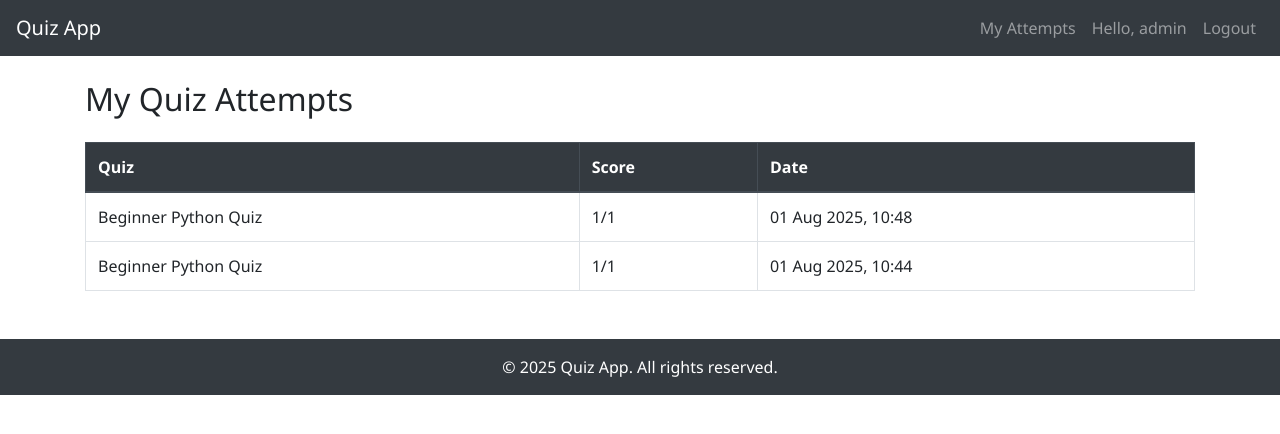
After one commit to Shinxhan/quiz-app, a Django app: page /my-attempts/ in a window 1280 px wide. The commit adds this page. Shown: the top 434 px of the page. Run offline with Django 5.2, Linux system fonts and the light colour scheme; a user stored in the database is signed in; data comes from the database, SQL or seed files in the repository; both versions use the stored data as it was after the commit; some libraries are stand-ins or nearby versions.

Commit message:
laptop push

```diff
--- a/core/models.py
+++ b/core/models.py
@@ -1,4 +1,7 @@
 from django.db import models
+
+from django.contrib.auth.models import User
+
 class Category(models.Model):
     name = models.CharField(max_length=100, unique=True)
     def __str__(self):
@@ -20,3 +23,18 @@ class Option(models.Model):
     is_correct = models.BooleanField(default=False)
     def __str__(self):
         return f"{self.text} ({'Correct' if self.is_correct else 'Wrong'})"
+
+class Attempt(models.Model):
+    user = models.ForeignKey(User, on_delete=models.CASCADE)
+    quiz = models.ForeignKey(Quiz, on_delete=models.CASCADE)
+    score = models.IntegerField()
+    total = models.IntegerField()
+    completed_at = models.DateTimeField(auto_now_add=True)
+
+    def __str__(self):
+        return f"{self.user.username} - {self.quiz.title} ({self.score}/{self.total})"
+
+class Answer(models.Model):
+    attempt = models.ForeignKey(Attempt, on_delete=models.CASCADE)
+    question = models.ForeignKey(Question, on_delete=models.CASCADE)
+    selected_option = models.ForeignKey(Option, on_delete=models.CASCADE)
--- a/core/views.py
+++ b/core/views.py
@@ -6,6 +6,92 @@ from django.contrib.auth import authenticate, login, logout
 from django.contrib.auth.decorators import login_required
 from .models import Category
 from .models import Quiz
+from django.shortcuts import get_object_or_404
+from .models import Quiz, Question
+from django.contrib.auth.decorators import login_required
+from .models import Option
+from .models import Attempt, Answer
+
+@login_required
+def my_attempts(request):
+    attempts = Attempt.objects.filter(user=request.user).order_by('-completed_at')
+    return render(request, 'core/my_attempts.html', {'attempts': attempts})
+
+@login_required
+def quiz_result(request):
+    score = request.session.get('score', 0)
+    quiz_id = request.session.get('quiz_id')
+    quiz = get_object_or_404(Quiz, pk=quiz_id)
+    total_questions = quiz.question_set.count()
+    answers = request.session.get('answers', {})
+
+    # Save attempt
+    attempt = Attempt.objects.create(
+        user=request.user,
+        quiz=quiz,
+        score=score,
+        total=total_questions,
+    )
+
+    # Save each answer
+    for qid, oid in answers.items():
+        question = Question.objects.get(pk=qid)
+        option = Option.objects.get(pk=oid)
+        Answer.objects.create(
+            attempt=attempt,
+            question=question,
+            selected_option=option
+        )
+
+    # Clear session
+    for key in ['score', 'quiz_id', 'question_index', 'answers']:
+        request.session.pop(key, None)
+
+    return render(request, 'core/quiz_result.html', {
+        'score': score,
+        'total_questions': total_questions,
+        'quiz': quiz
+    })
+
+
+@login_required
+def attempt_quiz(request):
+    quiz_id = request.session.get('quiz_id')
+    question_index = request.session.get('question_index', 0)
+    quiz = get_object_or_404(Quiz, pk=quiz_id)
+    questions = quiz.question_set.all()
+    if question_index >= len(questions):
+        return redirect('quiz_result')
+    current_question = questions[question_index]
+    options = current_question.options.all()
+    if request.method == 'POST':
+        selected_option_id = request.POST.get('option')
+        if selected_option_id:
+            selected_option = Option.objects.get(id=selected_option_id)
+# Store user's answer
+            request.session['answers'][str(current_question.id)] = selected_option.id
+# Update score
+            if selected_option.is_correct:
+                request.session['score'] += 1
+# Move to next question
+        request.session['question_index'] += 1
+        return redirect('attempt_quiz')
+    return render(request, 'core/quiz_attempt.html', {
+'question': current_question,
+'options': options,
+'question_number': question_index + 1,
+'total_questions': len(questions),
+})
+@login_required
+def start_quiz(request, quiz_id):
+    quiz = get_object_or_404(Quiz, pk=quiz_id)
+    questions = quiz.question_set.all()
+# Start at question 0
+    request.session['quiz_id'] = quiz_id
+    request.session['question_index'] = 0
+    request.session['score'] = 0
+    request.session['answers'] = {}
+    return redirect('attempt_quiz')
 
 def category_quizzes(request, category_id):
     quizzes = Quiz.objects.filter(category_id=category_id)
--- a/quiz_project/urls.py
+++ b/quiz_project/urls.py
@@ -24,4 +24,9 @@ urlpatterns = [
  path('login/', views.login_view, name='login'),
  path('logout/', views.logout_view, name='logout'),
  path('category/<int:category_id>/', views.category_quizzes, name='category_quizzes'),
+ path('quiz/<int:quiz_id>/start/', views.start_quiz, name='start_quiz'),
+path('quiz/attempt/', views.attempt_quiz, name='attempt_quiz'),
+path('quiz/result/', views.quiz_result, name='quiz_result'),
+path('my-attempts/', views.my_attempts, name='my_attempts'),
+
 ]
--- a/templates/core/base.html
+++ b/templates/core/base.html
@@ -21,6 +21,9 @@ href="https://stackpath.bootstrapcdn.com/bootstrap/4.5.2/css/bootstrap.min.css">
 <div class="collapse navbar-collapse" id="navbarNav">
 <ul class="navbar-nav ml-auto">
 {% if user.is_authenticated %}
+<li class="nav-item">
+<a class="nav-link" href="{% url 'my_attempts' %}">My Attempts</a>
+</li>
 <li class="nav-item">
 <a class="nav-link">Hello, {{ user.username }}</a>
 </li>
--- /dev/null
+++ b/templates/core/my_attempts.html
@@ -0,0 +1,29 @@
+{% extends 'core/base.html' %}
+{% block content %}
+
+<h2 class="mb-4">My Quiz Attempts</h2>
+
+{% if attempts %}
+    <table class="table table-bordered">
+        <thead class="thead-dark">
+            <tr>
+                <th>Quiz</th>
+                <th>Score</th>
+                <th>Date</th>
+            </tr>
+        </thead>
+        <tbody>
+            {% for attempt in attempts %}
+            <tr>
+                <td>{{ attempt.quiz.title }}</td>
+                <td>{{ attempt.score }}/{{ attempt.total }}</td>
+                <td>{{ attempt.completed_at|date:"d M Y, H:i" }}</td>
+            </tr>
+            {% endfor %}
+        </tbody>
+    </table>
+{% else %}
+    <p>You haven't attempted any quizzes yet.</p>
+{% endif %}
+
+{% endblock %}
```
Also changed, not shown: templates/core/quiz_attempt.html (added, +36 -0 lines), templates/core/quiz_result.html (added, +8 -0 lines), core/migrations/0002_attempt_answer.py (added), db.sqlite3, 1 other file.
